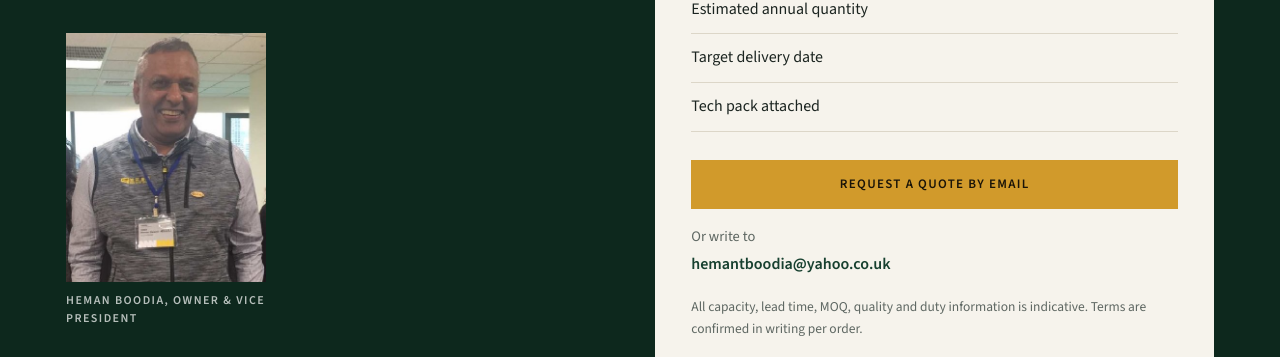
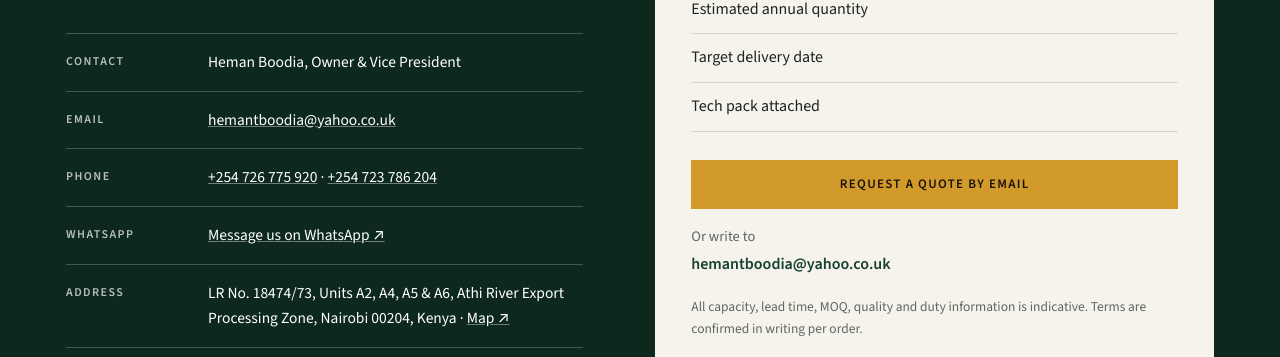
Before and after one commit to hboodia-png/lakshmi-site, a plain HTML site: page contact.html in a window 1280 px wide. Shown: the part 431-788 px from the top of the page. Drawn offline with Linux system fonts and the light colour scheme.

Commit message:
Remove the owner portrait from the contact page and homepage (name and title stay)
Co-Authored-By: Claude Fable 5.1 <noreply@anthropic.com>

```diff
--- a/contact.html
+++ b/contact.html
@@ -67,7 +67,6 @@
         <p class="eyebrow">Start an enquiry</p>
         <h2>Send us a tech pack.</h2>
         <p>Tell us the style, fabric and volumes. We reply with construction feedback, sourcing options and a target price.</p>
-        <figure class="portrait rv"><img src="images/deck/owner.jpg" width="414" height="515" alt="Heman Boodia, Owner and Vice President" loading="lazy" decoding="async"><figcaption class="cap">Heman Boodia, Owner &amp; Vice President</figcaption></figure>
         <ul class="clist">
           <li><span>Contact</span><div>Heman Boodia, Owner &amp; Vice President</div></li>
           <li><span>Email</span><div><a href="mailto:hemantboodia@yahoo.co.uk">hemantboodia@yahoo.co.uk</a></div></li>
--- a/styles.css
+++ b/styles.css
@@ -387,10 +387,7 @@ footer{background:var(--pine-deep);color:#aab6ad;padding:52px 0 44px;border-top:
   .hero-grid{grid-template-columns:1fr;gap:36px;margin-bottom:56px}
 }
 
-/* ---------- deck photos: portrait, map, notes ---------- */
-.portrait{max-width:200px;margin:0 0 32px}
-.portrait img{width:100%;height:auto;display:block}
-.portrait .cap{color:rgba(255,255,255,.7)}
+/* ---------- deck photos: notes ---------- */
 .resp-note{max-width:62ch;font-size:17px;margin:-24px 0 44px}
 .lab-gallery{margin-top:16px}
 
```
Also changed, not shown: index.html (+0 -1 lines), images/deck/owner.jpg (deleted).
